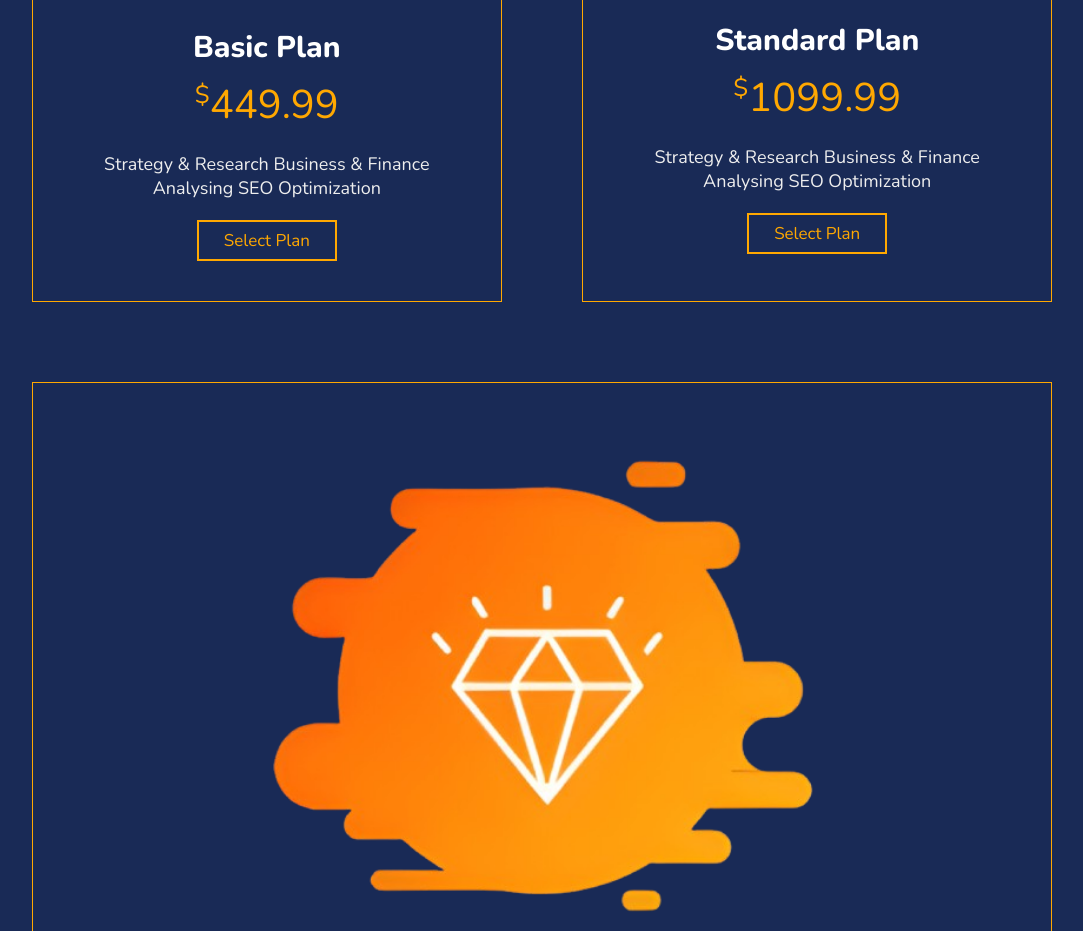
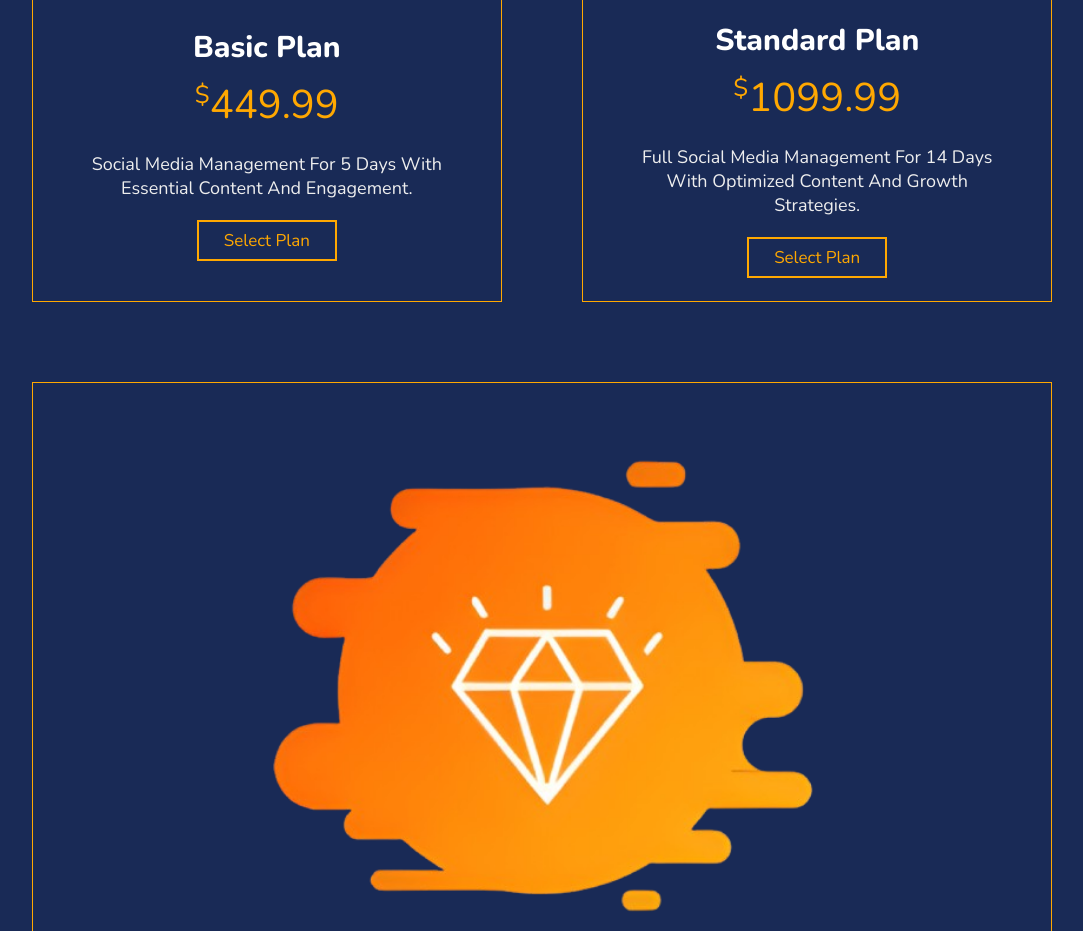
Before and after one commit to Sjuse/SJMedia, a plain HTML site: page index.html in a window 1280 px wide. Shown: the part 4540-5471 px from the top of the page, without its empty margins (98-1181 px from the left). Drawn offline with nearby package versions, Linux system fonts and the light colour scheme.

Commit message:
Update index.html

```diff
--- a/index.html
+++ b/index.html
@@ -316,7 +316,7 @@
                 <img src="images/basic.png" alt="">
                 <h3>basic plan</h3>
                 <div class="amount"><span>$</span>449.99</div>
-                <p>Strategy & Research Business & Finance Analysing SEO Optimization</p>
+                <p>Social media management for 5 days with essential content and engagement.</p>
                 <a href="#contact" class="btn">select plan</a>
             </div>
 
@@ -324,7 +324,7 @@
                 <img src="images/standard.png" alt="">
                 <h3>standard plan</h3>
                 <div class="amount"><span>$</span>1099.99</div>
-                <p>Strategy & Research Business & Finance Analysing SEO Optimization</p>
+                <p>Full social media management for 14 days with optimized content and growth strategies.</p>
                 <a href="#contact" class="btn">select plan</a>
             </div>
 
@@ -332,7 +332,7 @@
                 <img src="images/premium.png" alt="">
                 <h3>premium plan</h3>
                 <div class="amount"><span>$</span>1999.99</div>
-                <p>Strategy & Research Business & Finance Analysing SEO Optimization</p>
+                <p>Comprehensive 30-day social media management for maximum engagement and brand growth.</p>
                 <a href="#contact" class="btn">select plan</a>
             </div>
 
```
